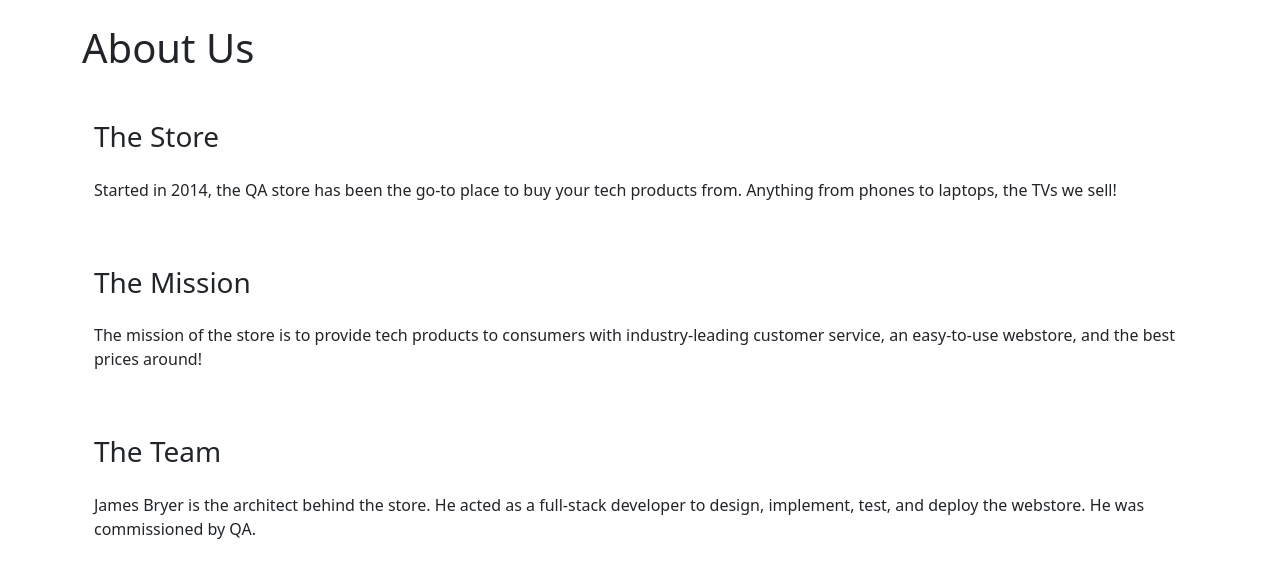
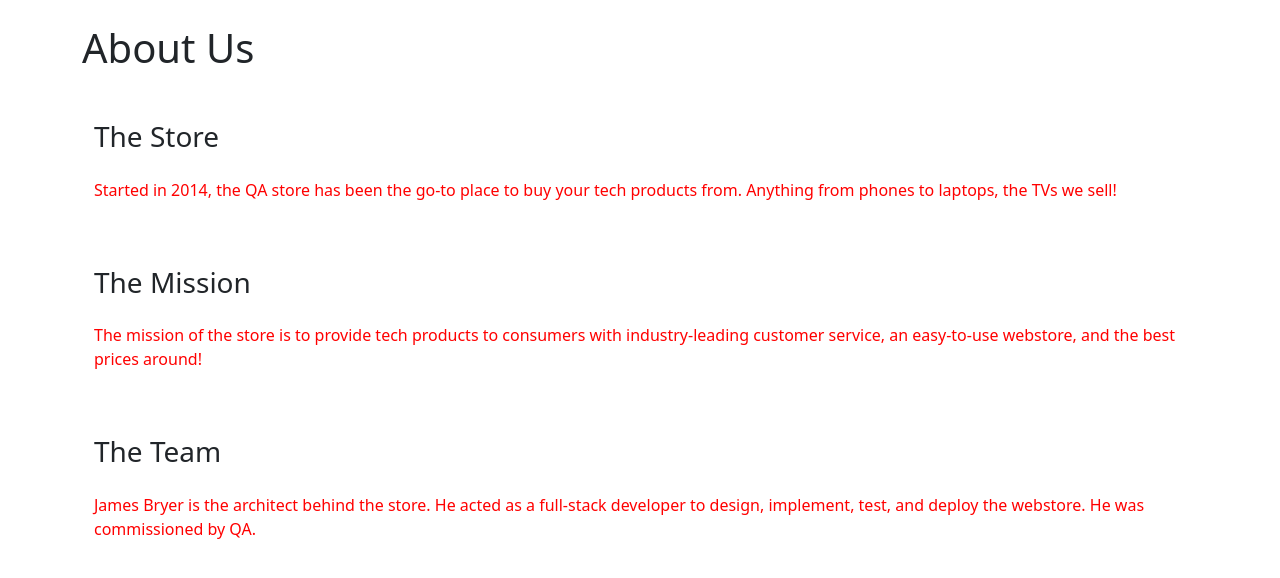
Before and after one commit to jamesbryer/ams_proj_1, a Flask app: page /about in a window 1280 px wide. Shown: the part 76-654 px from the top of the page. Run offline with Flask 3, Linux system fonts and the light colour scheme.

Commit message:
updated colour

```diff
--- a/application/static/styles.css
+++ b/application/static/styles.css
@@ -11,7 +11,7 @@
     border-radius: 10px;
 }
 
-/* p {
+p {
 
     color: red;
-} */
+}
```
